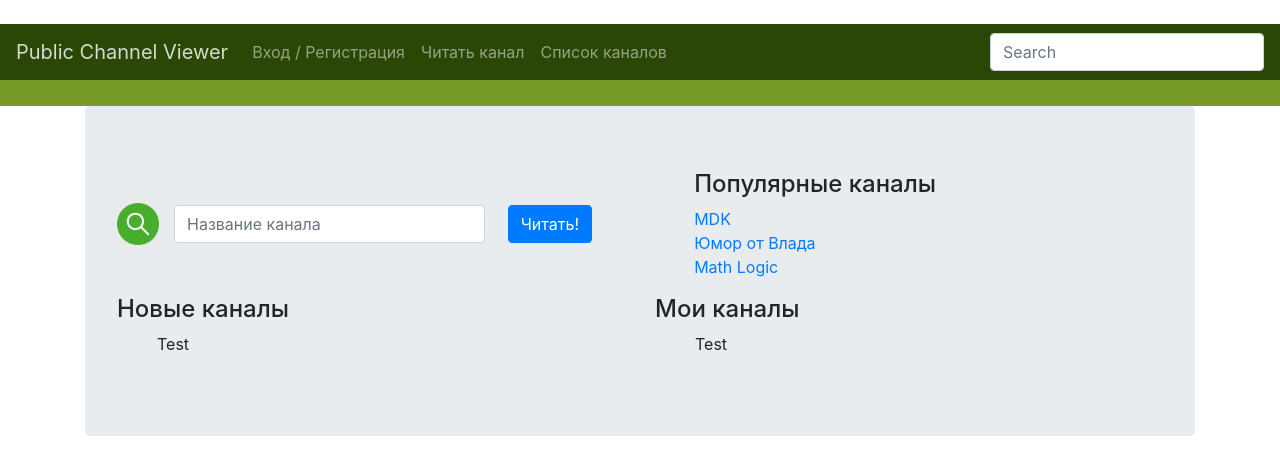
After one commit to cripson1994/TelegramPublicViewer, a Django app: page /search/ in a window 1280 px wide. The commit adds this page. Shown: the top 475 px of the page. Run offline with Django 3.2, Linux system fonts and the light colour scheme; some libraries are stand-ins or nearby versions.

Commit message:
Search page

```diff
--- a/ChannelViewer/ChannelViewer/urls.py
+++ b/ChannelViewer/ChannelViewer/urls.py
@@ -11,7 +11,8 @@ from django.contrib.auth import views as auth_views
 urlpatterns = [
     url(r'^channel_viewer/', include('channel_viewer.urls')),
   	url(r'^view_posts/$', views.channel_posts, name='channel_posts'),
-    url(r'^login/$', views.login, name='login'),
+    url(r'^search/$', views.search, name='search'),
+	url(r'^login/$', views.login, name='login'),
     url(r'^logout/$', auth_views.logout, {'next_page': '/'}, name='logout'),
     url(r'^$', views.index, name='index'),
     url(r'^signup/$', views.signup, name='signup'),
--- a/ChannelViewer/ChannelViewer/views.py
+++ b/ChannelViewer/ChannelViewer/views.py
@@ -51,3 +51,10 @@ def signup(request):
     else:
         form = UserCreationForm()
     return render(request, 'signup.html', {'form': form})
+
+def search(request: HttpRequest) -> HttpResponse:
+    print('llll')
+    if request.method == 'POST':
+	    print('llll')
+	    return redirect('/view_posts/'+request.POST.get('name'))
+    return render_to_response('search.html')
--- a/ChannelViewer/channel_viewer/templates/base_navbar.html
+++ b/ChannelViewer/channel_viewer/templates/base_navbar.html
@@ -60,6 +60,9 @@
           <li class="nav-item">
             <a class="nav-link disabled" href="../view_posts">Читать канал</a>
           </li>
+		<li class="nav-item">
+            <a class="nav-link disabled" href="../search">Список каналов</a>
+          </li>
         </ul>
         <form class="form-inline my-2 my-md-0">
           <input class="form-control" type="text" placeholder="Search">
--- /dev/null
+++ b/ChannelViewer/channel_viewer/templates/search.html
@@ -0,0 +1,74 @@
+{% extends "base_navbar.html" %}
+{% block content %}
+<title>Channels</title>
+<style>
+ul
+{
+list-style-type: none;
+}
+</style
+<body>
+<script src="https://ajax.googleapis.com/ajax/libs/jquery/3.2.1/jquery.min.js"></script>
+
+<div class="container">
+<div class="jumbotron">
+
+
+                    <div class="panel panel-primary">
+                        <div class="panel-heading">
+<form class="form-inline" action="/search/" method="post" >
+
+ <img src="/static/images/1.png" alt="telegram" height="42" width="42">
+ <div class="col-sm-4">
+
+  <label class="sr-only" for="inlineFormInputGroup">Username</label>
+  <div class="input-group mb-2 mr-sm-2 mb-sm-0">
+    <input type="text" name="name" class="form-control" id="inlineFormInputGroup" placeholder="Название канала">
+  </div>
+</div>
+
+  <button type="submit" class="btn btn-primary"> Читать! </button>
+  <div class="col-sm-1"></div>
+  <div class="col-sm-5">
+  <h4>Популярные каналы</h4>
+<ul class="list-group">
+  <li ><a href="#">MDK</a></li>
+  <li ><a href="#">Юмор от Влада</a></li>
+  <li ><a href="#">Math Logic</a></li>
+</ul>
+
+  </div>
+</form>
+</div>
+</div>
+<div class="row">
+
+<div class="col-sm-6">
+<h4>Новые каналы</h4>
+<ul>
+<li>Test</li>
+
+{% for m in new_list %}
+	<li><a href="../view_posts/{{ m.id }}"</a></li>
+<br>
+{% endfor %}
+
+</ul>
+</div>
+<div class="col-sm-2">
+<h4>Мои каналы</h4>
+<ul>
+<li>Test</li>
+
+{% for m in my_list %}
+	<li><a href="../view_posts/{{ m.id }}"</a></li>
+<br>
+{% endfor %}
+</ul>
+</div>
+</div>
+</div>
+</div>
+
+{% endblock %}
+</html>
--- a/ChannelViewer/channel_viewer/templates/signin.html
+++ b/ChannelViewer/channel_viewer/templates/signin.html
@@ -55,9 +55,6 @@
                                     </div>
                                 </div>
                             </form>
-
-
-
                         </div>
                     </div>
         </div>
```
Also changed, not shown: ChannelViewer/channel_viewer/static/images/1.png (added).
